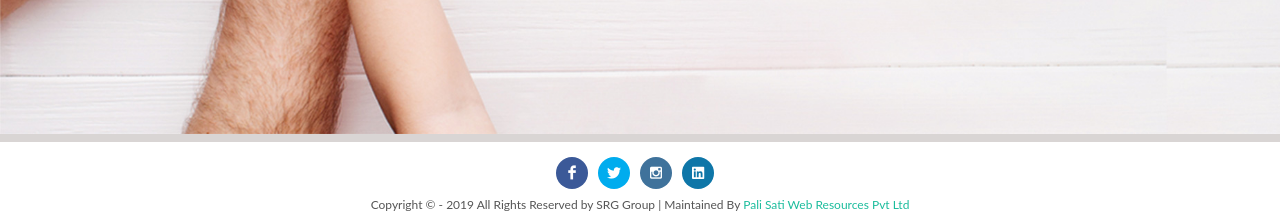
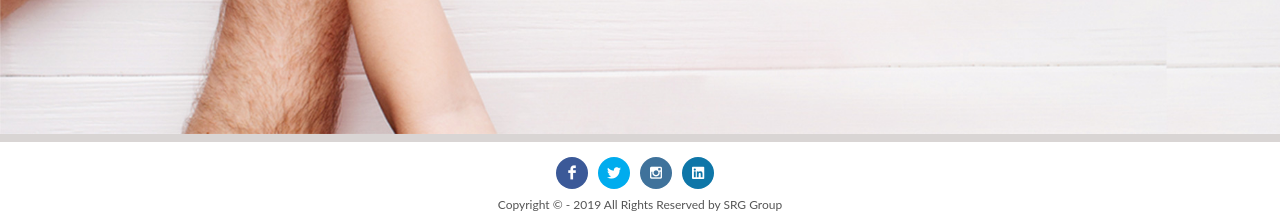
Before and after one commit to Meritum-Solutions/srg-website, a WordPress theme: template index.php in a window 1280 px wide. Shown: the part 5050-5271 px from the top of the page. Run offline with PHP 8.4 and a stand-in for WordPress, Linux system fonts and the light colour scheme; the site name, menu and one post (Sample post) are stand-ins, and other content is empty; some libraries are stand-ins or nearby versions; some web fonts are replaced.

Commit message:
removing the maintained by

```diff
--- a/inc-footer.php
+++ b/inc-footer.php
@@ -73,7 +73,7 @@ FOR LASTING RELATIONSHIPS</div>
 
 						<!--<div class="copyright-links" style="padding-bottom:10px;"><a href="#">Terms of Use</a> / <a href="#">Privacy Policy</a></div>-->
 
-                        Copyright &copy; - <?php date("Y") ?> 2019 All Rights Reserved by SRG Group | Maintained By <a href="https://palisatiwebresources.com/" target="_blank">Pali Sati Web Resources Pvt Ltd</a>
+                        Copyright &copy; - <?php date("Y") ?> 2019 All Rights Reserved by SRG Group
 						<script async src='https://d2mpatx37cqexb.cloudfront.net/delightchat-whatsapp-widget/embeds/embed.min.js'></script>
         <script>
           var wa_btnSetting = {"btnColor":"#16BE45","ctaText":"","cornerRadius":40,"marginBottom":20,"marginLeft":20,"marginRight":20,"btnPosition":"right","whatsAppNumber":"919825211582","welcomeMessage":"Hi, inquiry via web to know about SRG Ply","zIndex":999999,"btnColorScheme":"light"};
```
